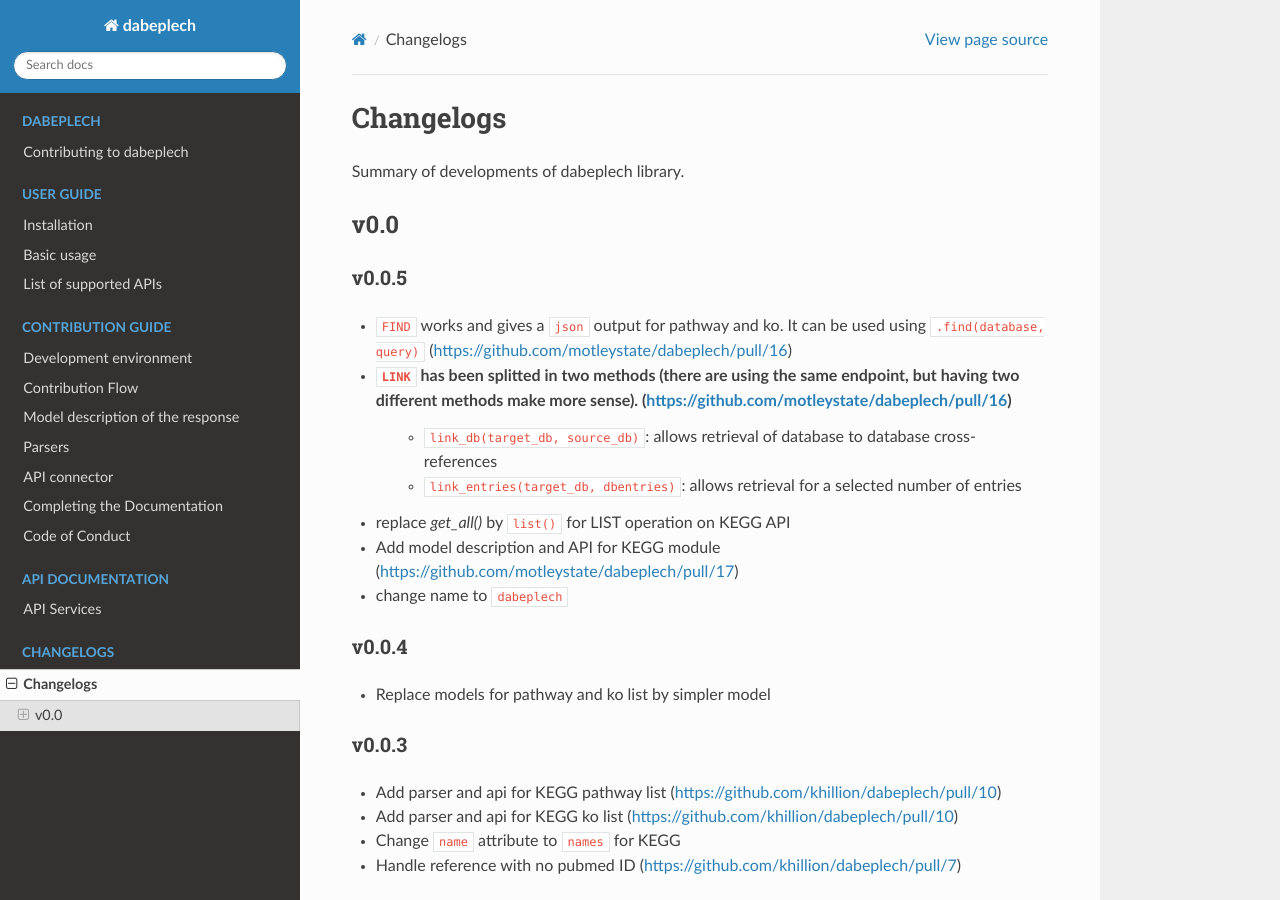
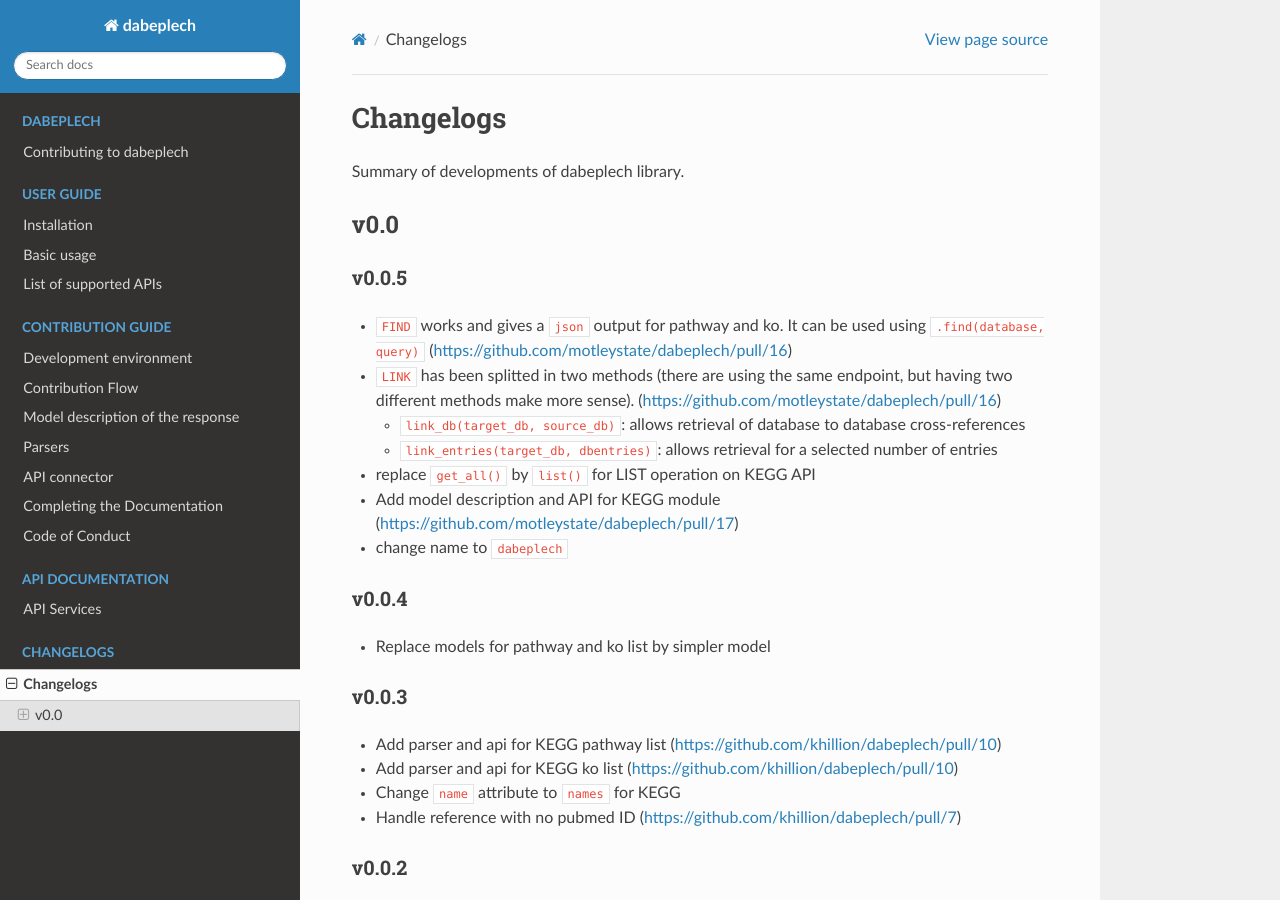
Before and after one commit to motleystate/dabeplech, a Sphinx documentation site: the page built from docs/changelogs.rst, in a window 1280 px wide and 900 px high. Built offline with Sphinx 7.4.7 and the Read the Docs theme 2.0.0, drawn with Linux system fonts in a browser that asks for light colours; pages that are not in the unit, such as notebooks, are missing from menus.

Commit message:
fix typo in docs

```diff
--- a/docs/changelogs.rst
+++ b/docs/changelogs.rst
@@ -16,9 +16,11 @@
 
 * ``FIND`` works and gives a ``json`` output for pathway and ko. It can be used using ``.find(database, query)`` (https://github.com/motleystate/dabeplech/pull/16)
 * ``LINK`` has been splitted in two methods (there are using the same endpoint, but having two different methods make more sense). (https://github.com/motleystate/dabeplech/pull/16)
-    * ``link_db(target_db, source_db)``: allows retrieval of database to database cross-references
-    * ``link_entries(target_db, dbentries)``: allows retrieval for a selected number of entries
-* replace `get_all()` by ``list()`` for LIST operation on KEGG API
+
+  - ``link_db(target_db, source_db)``: allows retrieval of database to database cross-references
+  - ``link_entries(target_db, dbentries)``: allows retrieval for a selected number of entries
+
+* replace ``get_all()`` by ``list()`` for LIST operation on KEGG API
 * Add model description and API for KEGG module (https://github.com/motleystate/dabeplech/pull/17)
 * change name to ``dabeplech``
 
```
